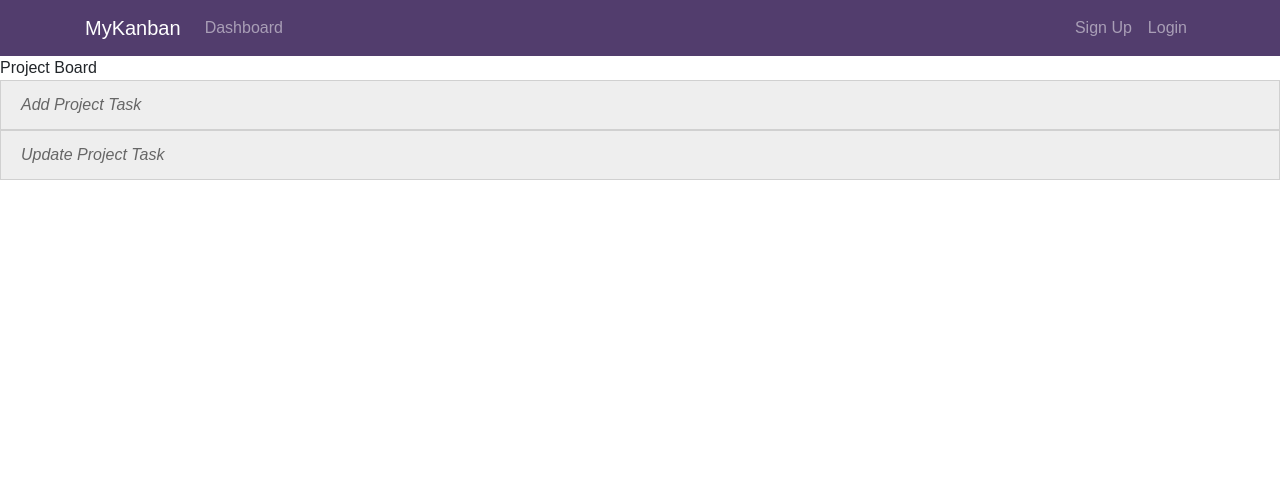
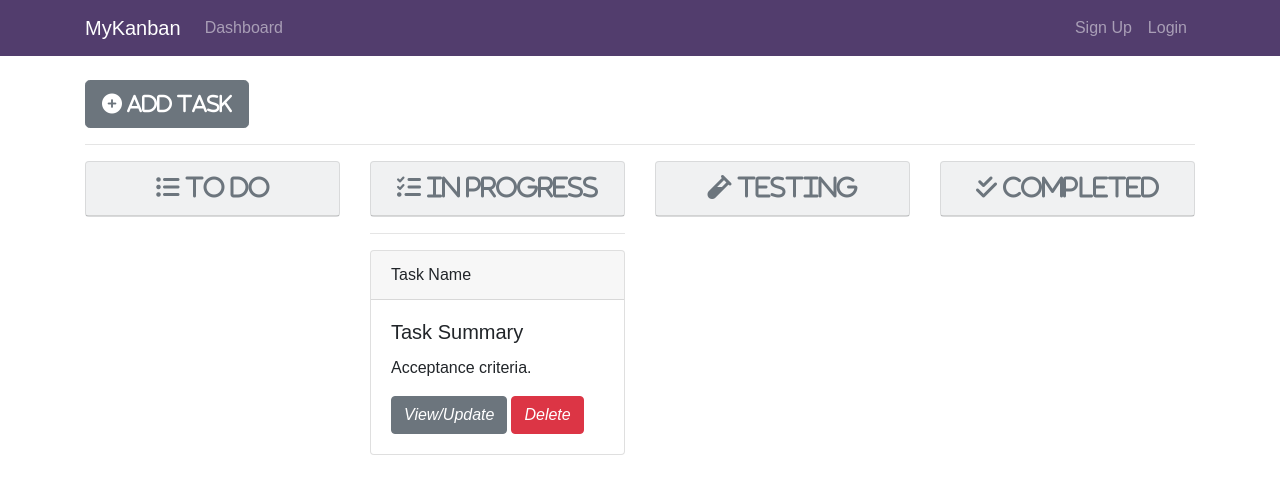
Before and after one commit to Kailun2047/MyKanban, a React (Create React App) app in the folder ppm-react-client/: page /projectBoard/1 in a window 1280 px wide. Shown: the top 494 px of the page. Built offline with nearby package versions, Linux system fonts and the light colour scheme.

Commit message:
style task board and task item

```diff
--- a/ppm-react-client/src/components/Dashboard.js
+++ b/ppm-react-client/src/components/Dashboard.js
@@ -26,7 +26,7 @@ class Dashboard extends Component {
           <div className="row">
             <div className="col-md-12">
               <br />
-              <h1 className="text-center">Project Board</h1>
+              <h1 className="text-center">Projects Dashboard</h1>
               <br />
               <CreateProjectButton />
               <br />
@@ -54,7 +54,4 @@ const mapStateToProps = state => {
   return { projectsResp: state.projectsResp };
 };
 
-export default connect(
-  mapStateToProps,
-  { getProjects }
-)(Dashboard);
+export default connect(mapStateToProps, { getProjects })(Dashboard);
--- a/ppm-react-client/src/components/Project/CreateProjectButton.js
+++ b/ppm-react-client/src/components/Project/CreateProjectButton.js
@@ -5,7 +5,7 @@ export default function CreateProjectButton(props) {
   return (
     <React.Fragment>
       <Link to="/addProject" className="btn btn-lg btn-secondary">
-        Create Project
+        <i className="fas fa-plus-circle">Create Project</i>
       </Link>
     </React.Fragment>
   );
--- a/ppm-react-client/src/components/ProjectTask/ProjectBoard.js
+++ b/ppm-react-client/src/components/ProjectTask/ProjectBoard.js
@@ -1,24 +1,51 @@
 import React, { Component } from "react";
 import { Link } from "react-router-dom";
+import ProjectTaskItem from "./ProjectTaskItem";
 
 export default class ProjectBoard extends Component {
   render() {
     const { projectId } = this.props.match.params;
     return (
-      <div>
-        <div>Project Board</div>
-        <ul className="list-group list-group-mine">
-          <Link to={`/addProjectTask/${projectId}`}>
-            <li className="list-group-item add">
-              <i>Add Project Task</i>
-            </li>
+      <div className="projectBoard">
+        <div className="container">
+          <br />
+          <Link to="/addProjectTask" className="btn btn-lg btn-secondary">
+            <i className="fas fa-plus-circle"> Add Task</i>
           </Link>
-          <Link to={`/updateProjectTask/${projectId}`}>
-            <li className="list-group-item update">
-              <i>Update Project Task</i>
-            </li>
-          </Link>
-        </ul>
+          <br />
+          <hr />
+          <div className="row">
+            <div className="col-md">
+              <div className="card bg-light">
+                <div className="card-header text-center text-secondary h4">
+                  <i className="fas fa-list-ul"> To Do</i>
+                </div>
+              </div>
+            </div>
+            <div className="col-md">
+              <div className="card bg-light">
+                <div className="card-header text-center text-secondary h4">
+                  <i className="fas fa-tasks"> In Progress</i>
+                </div>
+              </div>
+              <ProjectTaskItem />
+            </div>
+            <div className="col-md">
+              <div className="card bg-light">
+                <div className="card-header text-center text-secondary h4">
+                  <i className="fas fa-vial"> Testing</i>
+                </div>
+              </div>
+            </div>
+            <div className="col-md">
+              <div className="card bg-light">
+                <div className="card-header text-center text-secondary h4">
+                  <i className="fas fa-check-double"> Completed</i>
+                </div>
+              </div>
+            </div>
+          </div>
+        </div>
       </div>
     );
   }
--- /dev/null
+++ b/ppm-react-client/src/components/ProjectTask/ProjectTaskItem.js
@@ -0,0 +1,24 @@
+import React, { Component } from "react";
+
+export default class ProjectTaskItem extends Component {
+  render() {
+    return (
+      <div className="project-task">
+        <hr />
+        <div className="card">
+          <div className="card-header">Task Name</div>
+          <div className="card-body">
+            <h5 className="card-title">Task Summary</h5>
+            <p className="card-text">Acceptance criteria.</p>
+            <a href="#" className="view-task">
+              <i className="btn btn-secondary">View/Update</i>
+            </a>
+            <a href=".">
+              <i className="btn btn-danger ml-1">Delete</i>
+            </a>
+          </div>
+        </div>
+      </div>
+    );
+  }
+}
```
